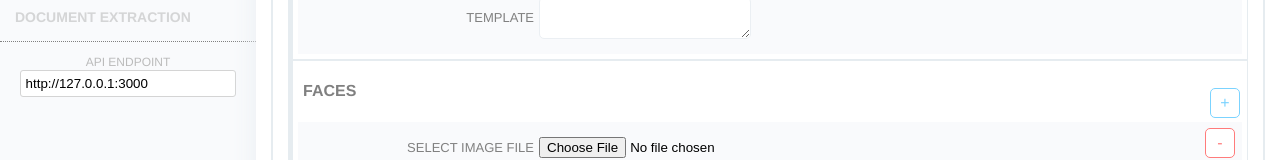
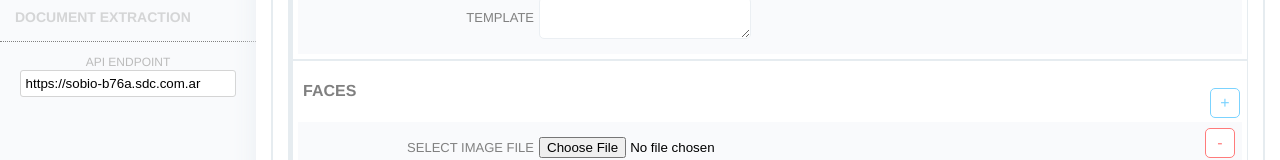
Before and after one commit to softwaredelcentro/sobio-playground, an Angular app: page /matching/verify-t2t in a window 1280 px wide. Shown: the part 384-544 px from the top of the page. Built offline with nearby package versions, Linux system fonts and the light colour scheme.

Commit message:
configuracion para paginas.

```diff
--- a/angular.json
+++ b/angular.json
@@ -17,7 +17,7 @@
         "build": {
           "builder": "@angular-devkit/build-angular:browser",
           "options": {
-            "outputPath": "dist/sobio-backoffice",
+            "outputPath": "docs",
             "index": "src/index.html",
             "main": "src/main.ts",
             "polyfills": "src/polyfills.ts",
--- a/src/app/pages/matching/verify-t2t/verify-t2t.component.ts
+++ b/src/app/pages/matching/verify-t2t/verify-t2t.component.ts
@@ -1,5 +1,12 @@
 import { Component, OnInit } from '@angular/core';
-import { VerifyT2t, CompositeFingerPrints, TextIndependentVoice, TextDependentVoices, FingerPrints, Faces } from 'src/app/dataTypeObjects/varifyT2t';
+import {
+  VerifyT2t,
+  CompositeFingerPrints,
+  TextIndependentVoice,
+  TextDependentVoices,
+  FingerPrints,
+  Faces
+} from 'src/app/dataTypeObjects/varifyT2t';
 
 @Component({
   selector: 'app-verify-t2t',
@@ -8,12 +15,12 @@ import { VerifyT2t, CompositeFingerPrints, TextIndependentVoice, TextDependentVo
 })
 export class VerifyT2tComponent implements OnInit {
 
-  isLoading: boolean;
+  loading: boolean;
   step: number;
   dto: VerifyT2t;
 
   constructor() {
-    this.isLoading = false;
+    this.loading = false;
     this.step = 1;
     this.dto = new VerifyT2t();
   }
--- a/src/environments/environment.prod.ts
+++ b/src/environments/environment.prod.ts
@@ -1,5 +1,5 @@
 export const environment = {
   production: true,
-  endpoint: 'http://127.0.0.1:3000',
+  endpoint: 'https://sobio-b76a.sdc.com.ar',
   version: 'v1'
 };
```
